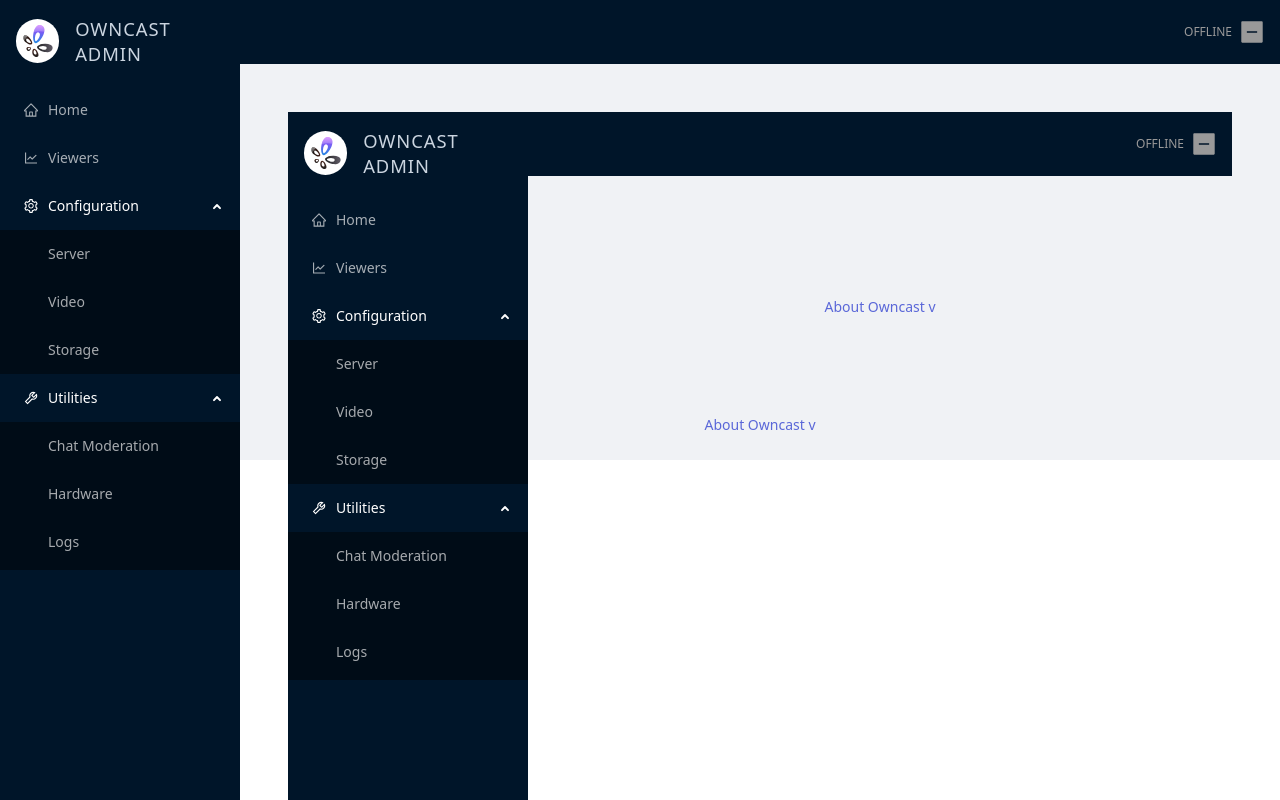
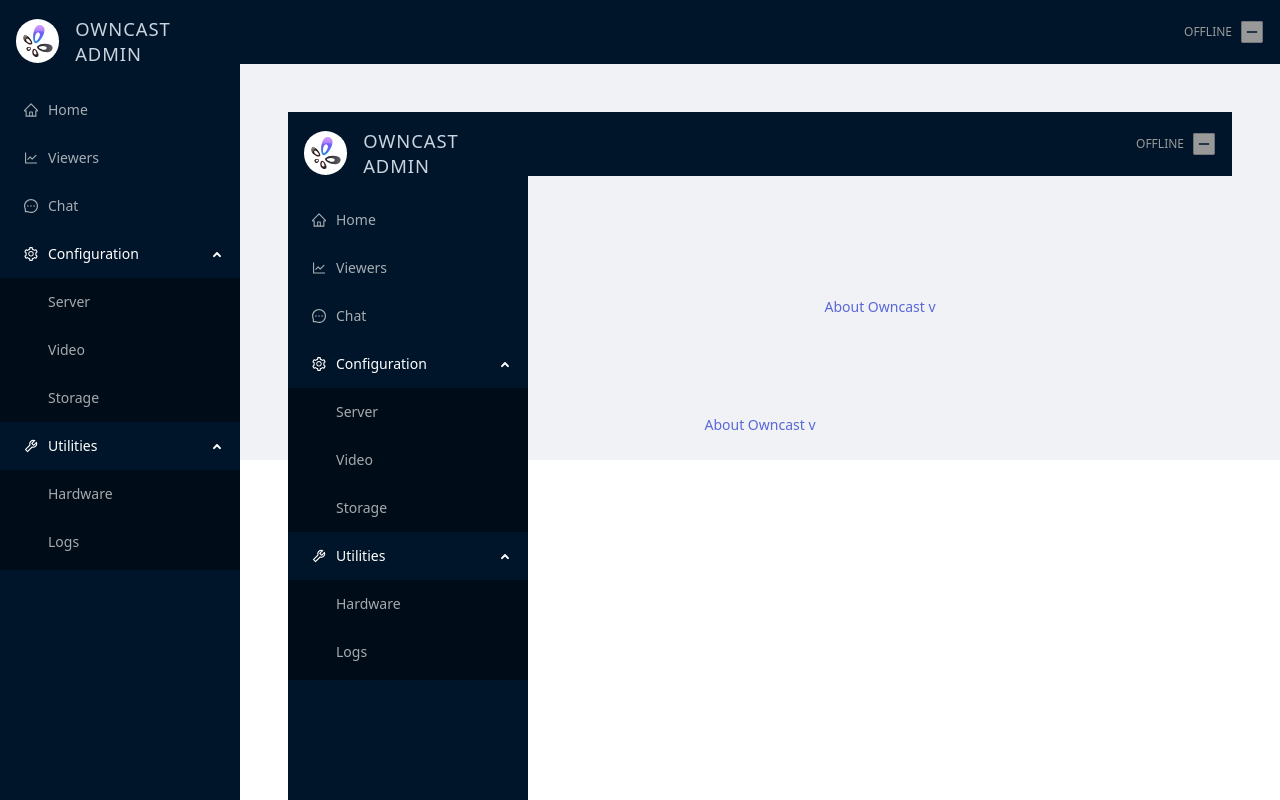
Before and after one commit to xiaohszx/owncast-admin, a Next.js app: page /admin/components/main-layout in a window 1280 px wide. Built offline with nearby package versions, Linux system fonts and the light colour scheme; no server answers.

Commit message:
move chat to its own menu in sidenav

```diff
--- a/pages/chat.tsx
+++ b/pages/chat.tsx
@@ -181,6 +181,7 @@ export default function Chat() {
   return (
     <div className="chat-messages">
       <Title level={2}>Chat Messages</Title>
+      <p>Manage the messages from viewers that show up on your stream.</p>
       <div className={bulkDivClasses}>
         <span className="label">Check multiple messages to change their visibility to: </span>
 
--- a/pages/components/main-layout.tsx
+++ b/pages/components/main-layout.tsx
@@ -13,6 +13,7 @@ import {
   ToolOutlined,
   PlayCircleFilled,
   MinusSquareFilled,
+  MessageOutlined,
 } from '@ant-design/icons';
 import classNames from 'classnames';
 import { upgradeVersionAvailable } from "../../utils/apis";
@@ -107,6 +108,14 @@ export default function MainLayout(props) {
             <Link href="/viewer-info">Viewers</Link>
           </Menu.Item>
 
+          <Menu.Item
+            key="chat"
+            icon={<MessageOutlined />}
+            title="Chat utilities"
+          >
+            <Link href="/chat">Chat</Link>
+          </Menu.Item>
+
           <SubMenu
             key="configuration"
             title="Configuration"
@@ -128,9 +137,6 @@ export default function MainLayout(props) {
             icon={<ToolOutlined />}
             title="Utilities"
           >
-            <Menu.Item key="chat">
-              <Link href="/chat">Chat Moderation</Link>
-            </Menu.Item>
             <Menu.Item key="hardware-info">
               <Link href="/hardware-info">Hardware</Link>
             </Menu.Item>
```
